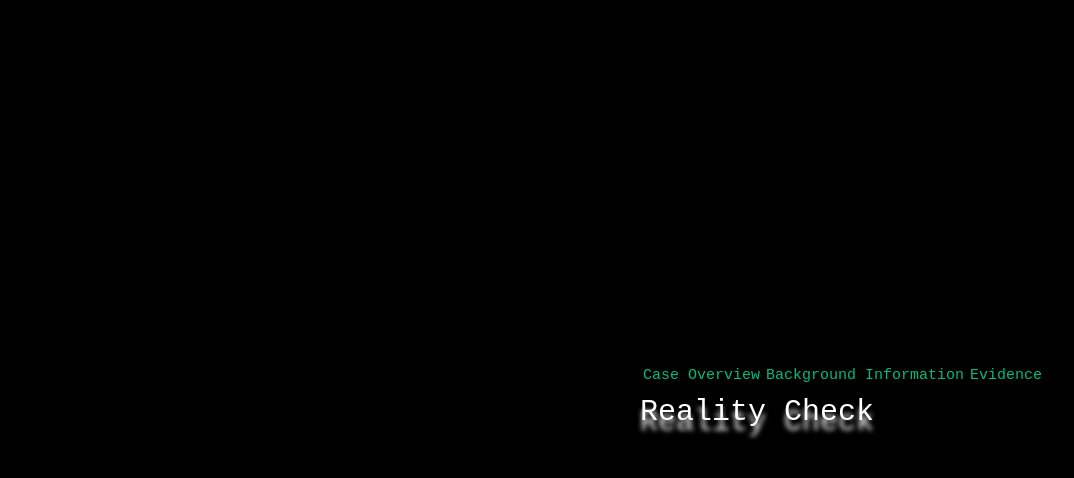
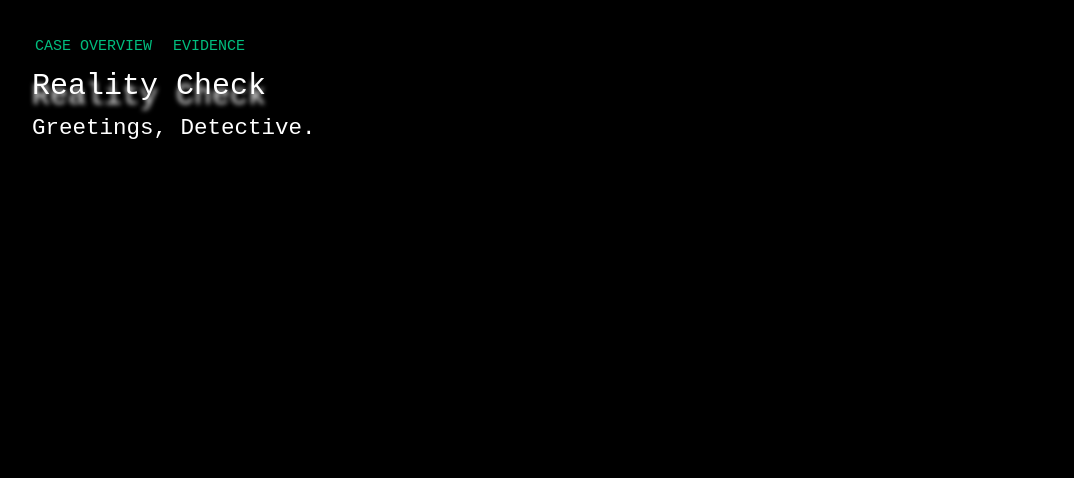
Before and after one commit to brookemelody/reality-check, a Vue app in the folder frontend/: page / in a window 1280 px wide. Shown: the top 478 px of the page, without its empty margins (0-1074 px from the left). Built offline with nearby package versions, Linux system fonts and the light colour scheme; a web font is replaced by a local one.

Commit message:
Add skeleton for Evidence page

```diff
--- a/frontend/src/App.vue
+++ b/frontend/src/App.vue
@@ -2,15 +2,9 @@
 </script>
 
 <template>
-  <header>
-    <div class="wrapper">
-    </div>
-  </header>
-
   <main>
     <nav>
       <RouterLink to="/">Case Overview</RouterLink>
-      <RouterLink to="/about">Background Information</RouterLink>
       <RouterLink to="/evidence">Evidence</RouterLink>
     </nav>
     <router-view></router-view>
@@ -18,30 +12,9 @@
 </template>
 
 <style scoped>
-header {
-  line-height: 1.5;
-}
-
-.logo {
-  display: block;
-  margin: 0 auto 2rem;
-}
-
-@media (min-width: 1024px) {
-  header {
-    display: flex;
-    place-items: center;
-    padding-right: calc(var(--section-gap) / 2);
-  }
-
-  .logo {
-    margin: 0 2rem 0 0;
-  }
-
-  header .wrapper {
-    display: flex;
-    place-items: flex-start;
-    flex-wrap: wrap;
-  }
+nav {
+  display: flex;
+  gap: 1em;
+  text-transform: uppercase;
 }
 </style>
--- a/frontend/src/assets/base.css
+++ b/frontend/src/assets/base.css
@@ -41,3 +41,14 @@ body {
 h1 {
   text-shadow: 0 10px 5px white;
 }
+
+.typewriter {
+  overflow: hidden;
+  animation: typing 4s steps(40, end) infinite;
+  white-space: nowrap;
+}
+
+@keyframes typing {
+  from { width: 0 }
+  to { width: 100% }
+}
--- a/frontend/src/assets/main.css
+++ b/frontend/src/assets/main.css
@@ -7,8 +7,7 @@
   font-weight: normal;
 }
 
-a,
-.green {
+a {
   text-decoration: none;
   color: hsla(160, 100%, 37%, 1);
   transition: 0.4s;
@@ -20,16 +19,3 @@ a,
     background-color: hsla(160, 100%, 37%, 0.2);
   }
 }
-
-@media (min-width: 1024px) {
-  body {
-    display: flex;
-    place-items: center;
-  }
-
-  #app {
-    display: grid;
-    grid-template-columns: 1fr 1fr;
-    padding: 0 2rem;
-  }
-}
--- a/frontend/src/components/AboutComponent.vue
+++ /dev/null
@@ -1,7 +0,0 @@
-<template>
-<h1>About</h1>
-</template>
-
-<script setup></script>
-
-<style scoped></style>
--- /dev/null
+++ b/frontend/src/components/EvidenceAnalysisResult.vue
@@ -0,0 +1,41 @@
+<script setup>
+</script>
+
+<template>
+  <div class="case_file">
+  </div>
+</template>
+
+<style scoped>
+.case_file {
+  color: black;
+  padding: 1em;
+  background-color: #F2DDB4; /* Folder color */
+  border-radius: 0 10px 10px 10px; /* Rounded corners on top-right, bottom-right, and bottom-left */
+  position: relative; /* Required for absolute positioning of pseudo-element */
+  padding: 15px;
+  box-shadow: 2px 2px 5px rgba(0,0,0,0.2);
+  z-index: -1;
+  min-height: 40em;
+}
+
+.case_file::before {
+  /* The "tab" part of the folder */
+  content: "CASE NO.20260214 (\"Siren's Call\")";
+  display: flex;
+  justify-content: center;
+  font-weight: bold;
+  color: maroon;
+  font-family: 'Courier New', Courier, monospace;
+
+  position: absolute;
+  top: -20px; /* Position above the main body, accounting for border/padding */
+  left: -0.01px; /* Align with the left edge */
+  width: 40%; /* Width of the tab */
+  height: 20px; /* Height of the tab */
+  background-color: #F2DDB4; /* Same color as the folder body */
+  border-bottom: none; /* Hide the bottom border to blend with the main body */
+  border-top-right-radius: 8px; /* Smooth top-right corner of the tab */
+  border-top-left-radius: 4px; /* Slight curve on the top-left */
+}
+</style>
--- a/frontend/src/components/EvidenceComponent.vue
+++ b/frontend/src/components/EvidenceComponent.vue
@@ -1,7 +1,10 @@
+<script setup>
+import UploadFileComponent from './UploadFileComponent.vue';
+</script>
+
 <template>
 <h1>Evidence</h1>
+<UploadFileComponent/>
 </template>
 
-<script setup></script>
-
 <style scoped></style>
--- a/frontend/src/components/HomeComponent.vue
+++ b/frontend/src/components/HomeComponent.vue
@@ -1,5 +1,6 @@
 <template>
 <h1>Reality Check</h1>
+<h2 class="typewriter">Greetings, Detective.</h2>
 </template>
 
 <script setup></script>
--- a/frontend/src/components/UploadFileComponent.vue
+++ b/frontend/src/components/UploadFileComponent.vue
@@ -1,34 +1,21 @@
 <script setup>
+import EvidenceAnalysisResult from './EvidenceAnalysisResult.vue';
 </script>
 
 <template>
-  <div class="greetings">
-    <h3>Upload the Evidence</h3>
-    <input type="file"/>
-  </div>
+  <form method="post" enctype="multipart/form-data">
+    <label for="file">The Agency accepts the following file formats: .jpg, .jpeg, .png, .mp4</label>
+    <input type="file" accept=".jpg,.jpeg,.png,.mp4"/>
+    <button>Analyze</button>
+  </form>
+  <EvidenceAnalysisResult/>
 </template>
 
 <style scoped>
-h1 {
-  font-weight: 500;
-  font-size: 2.6rem;
-  position: relative;
-  top: -10px;
-}
-
-h3 {
-  font-size: 1.2rem;
-}
-
-.greetings h1,
-.greetings h3 {
-  text-align: center;
-}
-
-@media (min-width: 1024px) {
-  .greetings h1,
-  .greetings h3 {
-    text-align: left;
-  }
+form {
+  display: flex;
+  flex-direction: column;
+  align-items: flex-start;
+  margin-bottom: 3em;
 }
 </style>
--- a/frontend/src/router/index.js
+++ b/frontend/src/router/index.js
@@ -1,13 +1,11 @@
 import { createRouter, createWebHistory } from 'vue-router'
 import HomeComponent from '@/components/HomeComponent.vue'
-import AboutComponent from '@/components/AboutComponent.vue'
 import EvidenceComponent from '@/components/EvidenceComponent.vue'
 
 const router = createRouter({
     history: createWebHistory(),
     routes: [
         { path: '/', component: HomeComponent },
-        { path: '/about', component: AboutComponent },
         { path: '/evidence', component: EvidenceComponent }
     ],
 })
```
